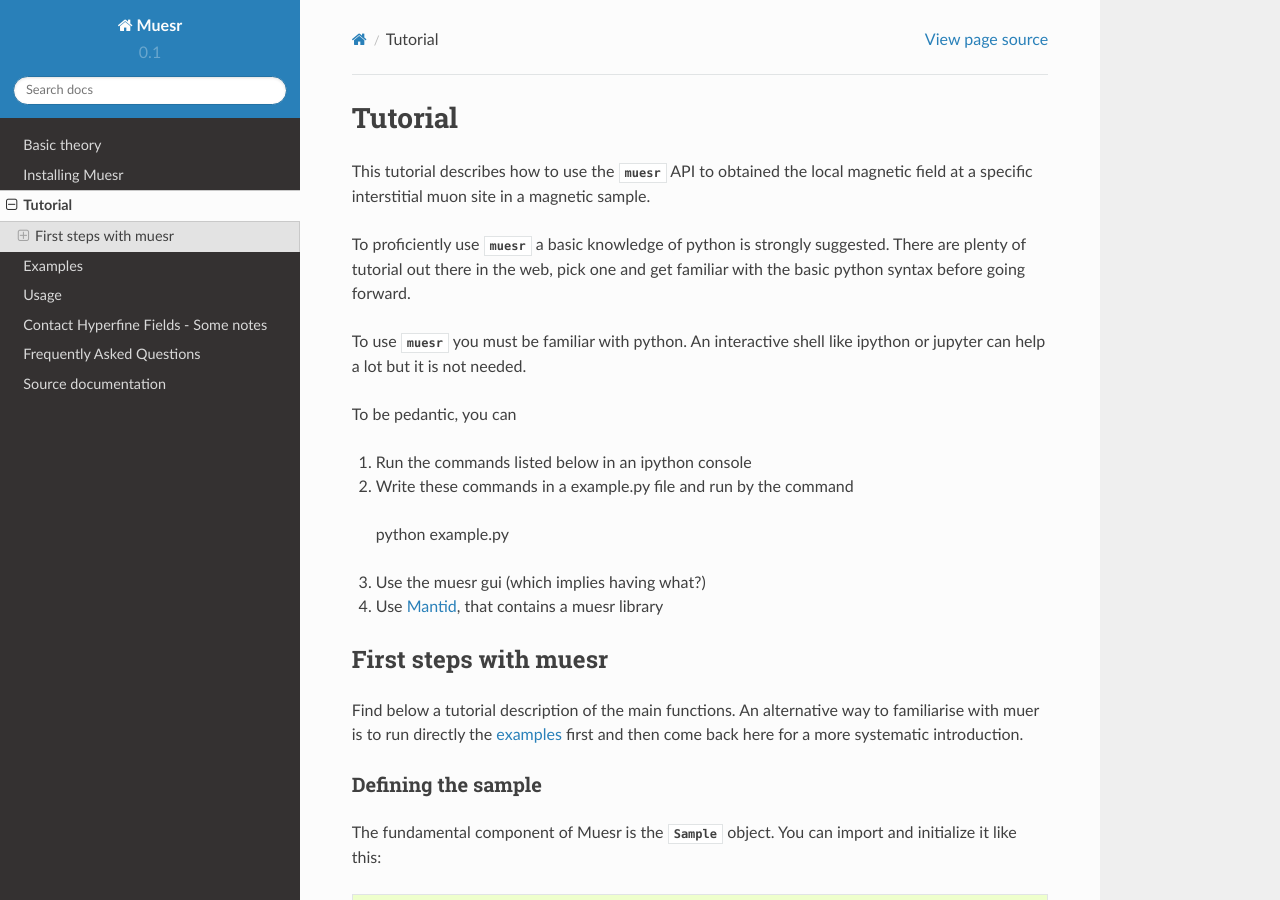
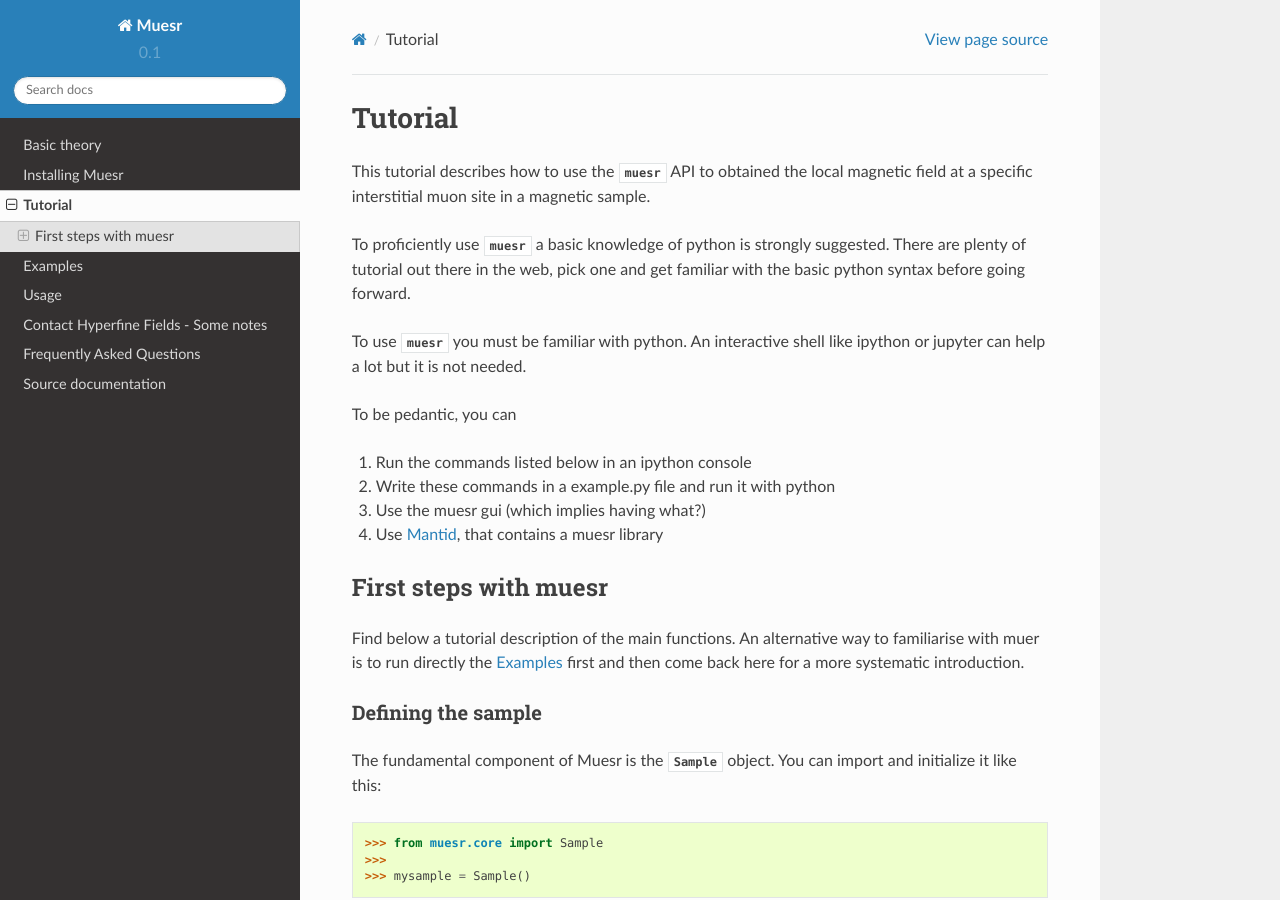
Before and after one commit to bonfus/muesr, a Sphinx documentation site: the page built from docs/Tutorial.rst, in a window 1280 px wide and 900 px high. Built offline with Sphinx 7.4.7 and the Read the Docs theme 2.0.0, drawn with Linux system fonts in a browser that asks for light colours.

Commit message:
corrected docs internal links

```diff
--- a/docs/Examples.rst
+++ b/docs/Examples.rst
@@ -1,3 +1,5 @@
+..  _examples:
+
 Examples
 ========
 
--- a/docs/Install.rst
+++ b/docs/Install.rst
@@ -93,7 +93,4 @@
    pip install pyyaml spglib
 
 
-Now you are ready to go! Why not start with a look at the first paragraph of the Tutorial_ and then move directly to the Muesr Examples_?
-
-.. _Tutorial: ../html/Tutorial.html
-.. _Examples: ../html/Examples.html
+Now you are ready to go! Why not start with a look at the first paragraph of the :ref:`tutorial` and then move directly to the Muesr :ref:`examples`?
--- a/docs/Tutorial.rst
+++ b/docs/Tutorial.rst
@@ -14,8 +17,7 @@
 To be pedantic, you can
 
 1. Run the commands listed below in an ipython console
-2. Write these commands in a example.py file and run by the command ::
-  python example.py
+2. Write these commands in a example.py file and run it with python
 3. Use the muesr gui (which implies having what?)
 4. Use `Mantid <https://www.mantidproject.org/Main_Page>`_, that contains a muesr library
 
```
Also changed, not shown: other parts of docs/Tutorial.rst (+4 -2 lines).
